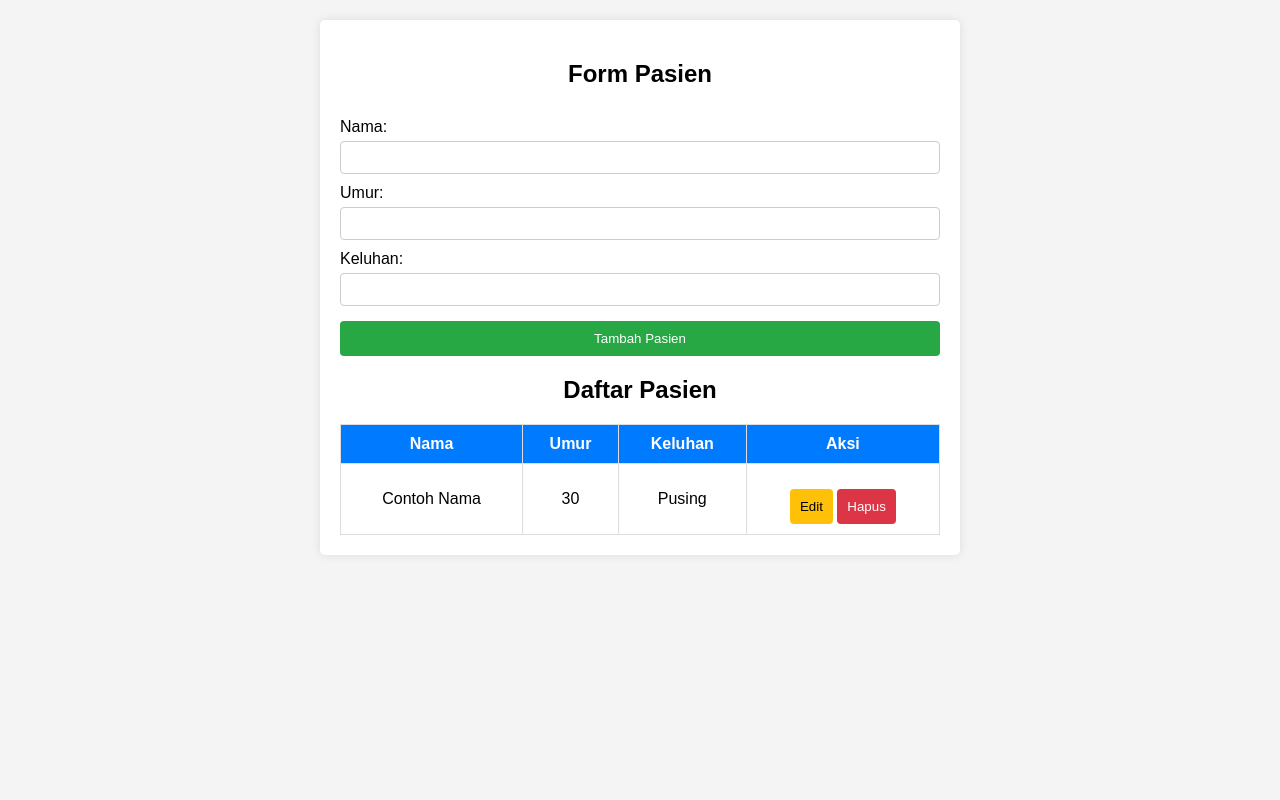
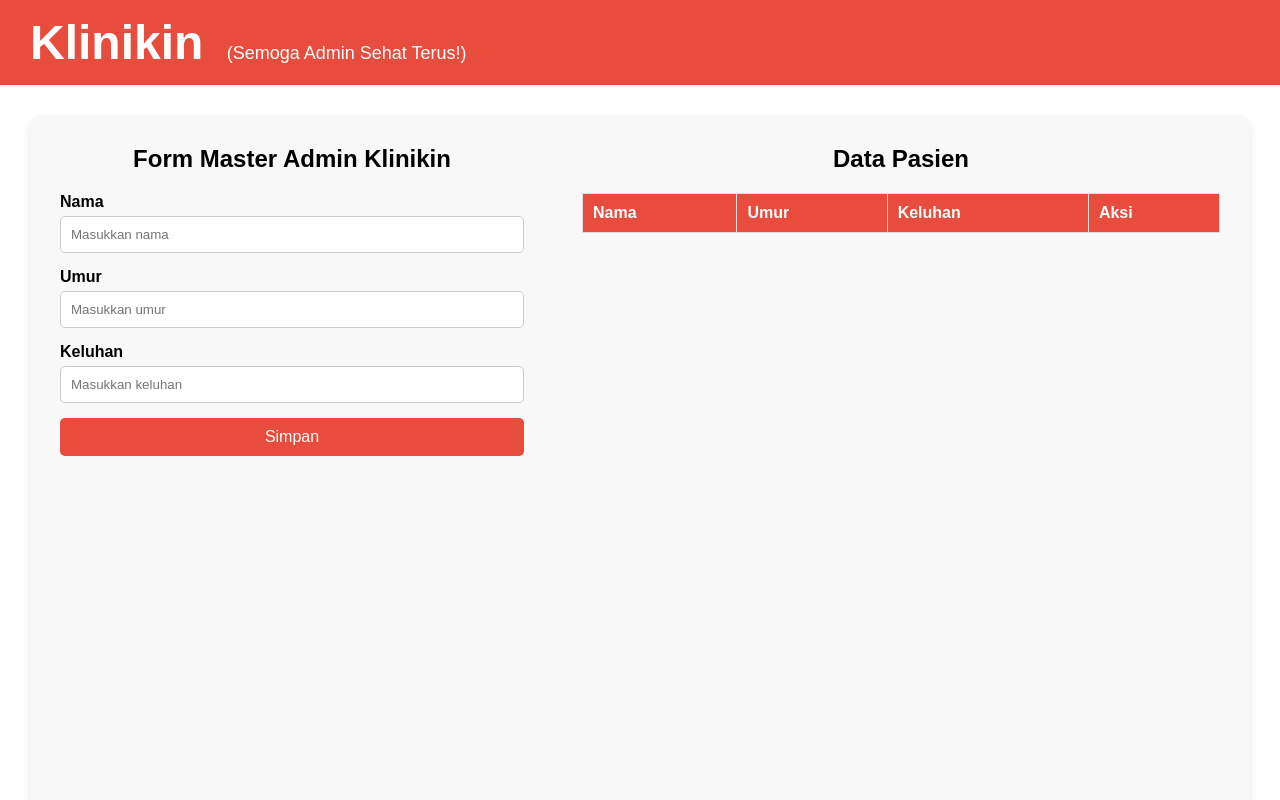
Before and after one commit to Doilll/my-website-project, a plain HTML site: page KlinikIn/index.html in a window 1280 px wide. Shown: the top 800 px of the page. Drawn offline with Linux system fonts and the light colour scheme.

Commit message:
update pertama klinikin

```diff
--- a/KlinikIn/index.html
+++ b/KlinikIn/index.html
@@ -8,22 +8,30 @@
 </head>
 
 <body>
+
+<header>
+    <h1>Klinikin <span>(Semoga Admin Sehat Terus!)</span></h1>
+</header>
+
 <div class="container">
-    <h2>Form Pasien</h2>
+    <div class="form-container">
+        <h2>Form Master Admin Klinikin</h2>
         <form id="patientForm">
-        <label for="name">Nama:</label>
-        <input type="text" id="name" required>
+            <label for="name">Nama</label>
+            <input type="text" id="name" placeholder="Masukkan nama" required>
 
-        <label for="age">Umur:</label>
-        <input type="number" id="age" required min="1" max="120">
+            <label for="age">Umur</label>
+            <input type="number" id="age" placeholder="Masukkan umur" required>
 
-        <label for="complaint">Keluhan:</label>
-        <input type="text" id="complaint" required minlength="5">
+            <label for="complaint">Keluhan</label>
+            <input type="text" id="complaint" placeholder="Masukkan keluhan" required>
 
-        <button type="submit">Tambah Pasien</button>
+            <button type="submit">Simpan</button>
         </form>
+    </div>
 
-    <h2>Daftar Pasien</h2>
+    <div class="table-container">
+        <h2>Data Pasien</h2>
         <table>
             <thead>
                 <tr>
@@ -33,21 +41,13 @@
                     <th>Aksi</th>
                 </tr>
             </thead>
-        <tbody>
-            <tr>
-                <td>Contoh Nama</td>
-                <td>30</td>
-                <td>Pusing</td>
-                <td>
-                    <button class="edit">Edit</button>
-                    <button class="delete">Hapus</button>
-                </td>
-            </tr>
+            <tbody id="patientTableBody">
+                <!-- Data akan ditambahkan di sini -->
             </tbody>
         </table>
     </div>
+</div>
 
 <script src="script.js"></script>
-
 </body>
 </html>
--- a/KlinikIn/script.js
+++ b/KlinikIn/script.js
@@ -28,9 +28,28 @@ document.addEventListener("DOMContentLoaded", function () {
         resetForm();
     });
 
-  // Fungsi validasi input
+
   function validateForm(name, age, complaint) {
+
+      console.log("Before Processing: ", { name, age, complaint });
+
       const nameRegex = /^[A-Za-z\s]+$/;
+
+      name = name.trim();
+      age = age.trim();  // Hapus spasi dulu biar aman
+      complaint = complaint.trim();
+
+      console.log("After Trim: ", { name, age, complaint });
+
+      // Cek apakah age kosong atau bukan angka
+      if (age === "" || isNaN(Number(age))) {
+          alert("Umur harus angka antara 1 - 120!");
+          return false;
+      }
+
+      age = parseInt(age); // Baru konversi setelah validasi awal
+
+      console.log("Debug: ", { name, age, complaint });
 
       if (name === "") {
           alert("Nama tidak boleh kosong!");
@@ -42,7 +61,7 @@ document.addEventListener("DOMContentLoaded", function () {
           return false;
       }
 
-      if (age === "" || isNaN(age) || age <= 0 || age > 120) {
+      if (age <= 0 || age > 120) {
           alert("Umur harus angka antara 1 - 120!");
           return false;
       }
@@ -54,6 +73,8 @@ document.addEventListener("DOMContentLoaded", function () {
 
       return true;
   }
+
+
 
     // Fungsi menambahkan pasien baru ke tabel
     function addRow(name, age, complaint) {
--- a/KlinikIn/style.css
+++ b/KlinikIn/style.css
@@ -1,21 +1,48 @@
-body {
+* {
+  margin: 0;
+  padding: 0;
+  box-sizing: border-box;
   font-family: Arial, sans-serif;
-  margin: 20px;
-  padding: 0;
-  background-color: #f4f4f4;
 }
 
+/* Header */
+header {
+  background: #e74c3c;
+  color: white;
+  padding: 15px;
+  text-align: left;
+  font-size: 24px;
+  font-weight: bold;
+  padding-left: 30px;
+}
+
+header span {
+  font-size: 18px;
+  font-weight: normal;
+  margin-left: 10px;
+}
+
+/* Container */
 .container {
-  max-width: 600px;
-  margin: auto;
-  background: white;
-  padding: 20px;
-  box-shadow: 0 0 10px rgba(0, 0, 0, 0.1);
-  border-radius: 5px;
+  display: flex;
+  justify-content: space-between;
+  align-items: flex-start;
+  background: #f8f8f8;
+  padding: 30px;
+  margin: 30px;
+  border-radius: 10px;
+  box-shadow: 0 5px 10px rgba(0, 0, 0, 0.1);
+  height: 1000px;
+}
+
+/* Form */
+.form-container {
+  width: 40%;
 }
 
 h2 {
   text-align: center;
+  margin-bottom: 20px;
 }
 
 form {
@@ -24,53 +51,49 @@ form {
 }
 
 label {
-  margin-top: 10px;
+  font-weight: bold;
+  margin-bottom: 5px;
 }
 
 input {
-  padding: 8px;
-  margin-top: 5px;
+  padding: 10px;
+  margin-bottom: 15px;
   border: 1px solid #ccc;
-  border-radius: 4px;
+  border-radius: 5px;
 }
 
 button {
-  margin-top: 15px;
   padding: 10px;
-  background-color: #28a745;
+  background: #e74c3c;
   color: white;
   border: none;
-  border-radius: 4px;
+  border-radius: 5px;
   cursor: pointer;
+  font-size: 16px;
 }
 
 button:hover {
-  background-color: #218838;
+  background: #c0392b;
+}
+
+/* Tabel */
+.table-container {
+  width: 55%;
 }
 
 table {
   width: 100%;
-  margin-top: 20px;
   border-collapse: collapse;
+  margin-top: 10px;
 }
 
 th, td {
+  border: 1px solid #ddd;
   padding: 10px;
-  border: 1px solid #ddd;
-  text-align: center;
+  text-align: left;
 }
 
 th {
-  background-color: #007bff;
+  background: #e74c3c;
   color: white;
 }
-
-.edit {
-  background-color: #ffc107;
-  color: black;
-}
-
-.delete {
-  background-color: #dc3545;
-  color: white;
-}
```
Lines whose indentation alone changed are shown as unchanged.
